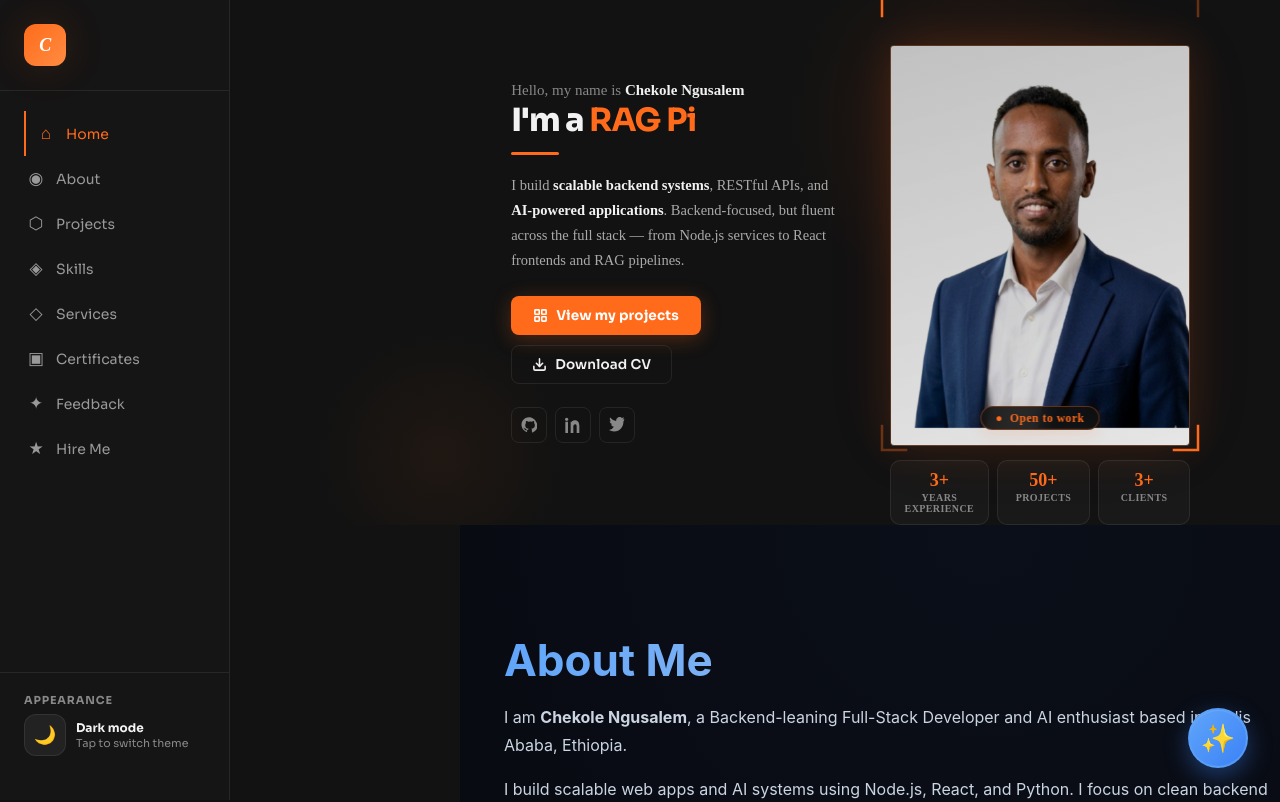
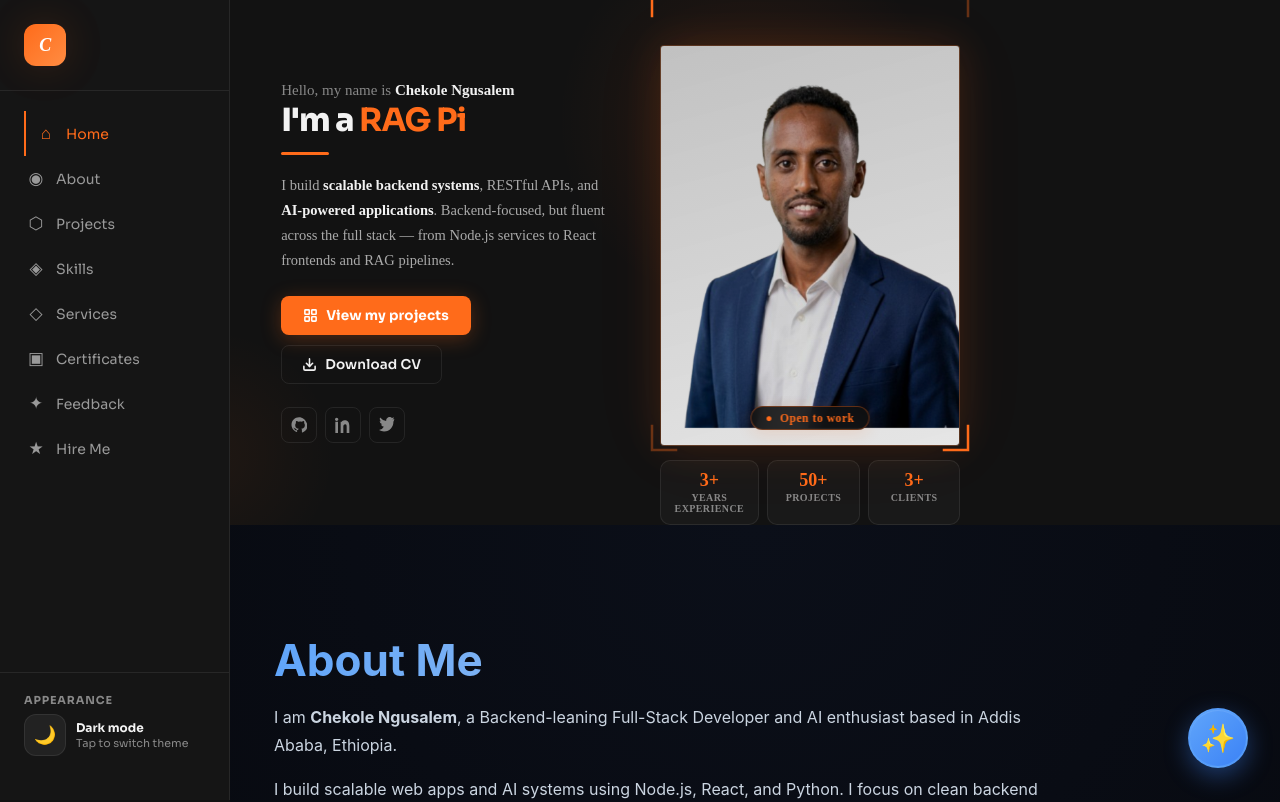
Before and after one commit to majilanIS/majilanIS.github.io, a React (Vite) app: page / in a window 1280 px wide. Shown: the top 802 px of the page. Built offline with nearby package versions, Linux system fonts and the light colour scheme; no server answers; the database is empty; the HTML template or start-up script is replaced by a standard one; a web font is replaced by a local one.

Commit message:
final updated product

```diff
--- a/src/App.css
+++ b/src/App.css
@@ -23,7 +23,7 @@ body,
 .main-content {
   /* margin-left: 230px; */
   width: calc(100% - var(--sidebar-width));
-  margin-left: var(--sidebar-width);
+  /* margin-left: var(--sidebar-width); */
   min-height: 100vh;
 }
 .chat-fab,
```
